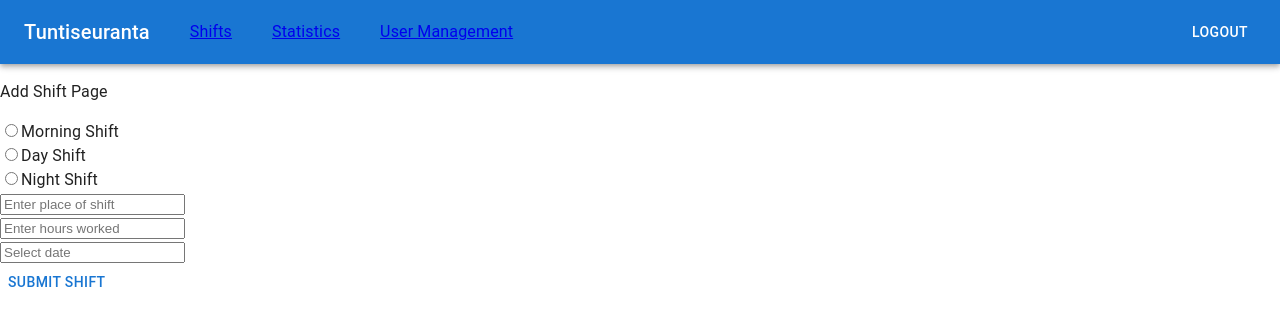
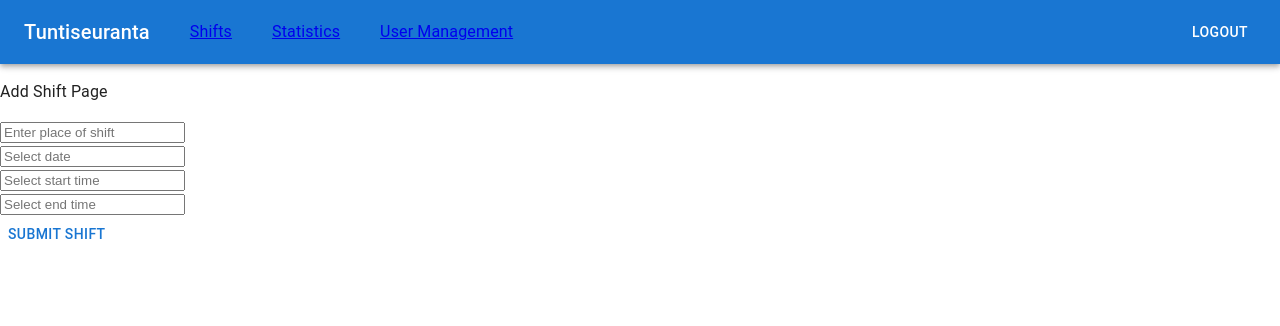
Before and after one commit to Tuntiprojekti/Tuntiseurantaprojekti, a React (Vite) app in the folder Tuntiseuranta/: page /#/ in a window 1280 px wide. Shown: the top 326 px of the page. Built offline with nearby package versions, Linux system fonts and the light colour scheme; no server answers; sample sign-in values are in the browser's storage.

Commit message:
Update AddShift.jsx
Radiobuttons (morning, day, evening)
replaced with start and endtime. Updated firestore db to match the changes.

```diff
--- a/Tuntiseuranta/src/Pages/AddShift.jsx
+++ b/Tuntiseuranta/src/Pages/AddShift.jsx
@@ -8,34 +8,26 @@ import { Button } from "@mui/material";
 import { useAuth } from '../context/AuthContext';
 
 const AddShift = () => {
-    const [shift, setShift] = useState('');
     const [place, setPlace] = useState('');
-    const [hoursWorked, setHoursWorked] = useState('');
+    const [startTime, setStartTime] = useState(null);
+    const [endTime, setEndTime] = useState(null);
     const [date, setDate] = useState(null); // Datepicker state variable
     const baseSalaryPerHour = 10; // Base salary per hour
     const { currentUser } = useAuth();
-
-    const handleShiftChange = (event) => {
-        setShift(event.target.value);
-    };
 
     const handlePlaceChange = (event) => {
         setPlace(event.target.value);
     };
 
-    const handleHoursWorkedChange = (event) => {
-        setHoursWorked(event.target.value);
+    const calculateHoursWorked = () => {
+        if (!startTime || !endTime) return 0;
+        const diff = endTime - startTime; // difference in milliseconds
+        return diff / (1000 * 60 * 60); // convert to hours
     };
 
     const calculateDailySalary = () => {
-        if (!hoursWorked) {
-            return 0;
-        }
-        let multiplier = 1;
-        if (shift === 'night') {
-            multiplier = 2;
-        }
-        return baseSalaryPerHour * hoursWorked * multiplier;
+        const hoursWorked = calculateHoursWorked();
+        return baseSalaryPerHour * hoursWorked;
     };
 
     const handleSubmit = async () => {
@@ -44,20 +36,23 @@ const AddShift = () => {
             return;
         }
 
+        const hoursWorked = calculateHoursWorked();
+
         try {
             await addDoc(collection(db, "Shifts"), {
-                shift: shift,
+                startTime: startTime.toLocaleTimeString('fi-FI'),
+                endTime: endTime.toLocaleTimeString('fi-FI'),
                 place: place,
-                hoursWorked: Number(hoursWorked),
+                hoursWorked: hoursWorked,
                 date: date,
                 salary: calculateDailySalary(),
                 userId: currentUser.uid // Store the user ID
             });
             alert("Shift added successfully!");
             // Reset the form
-            setShift('');
             setPlace('');
-            setHoursWorked('');
+            setStartTime(null);
+            setEndTime(null);
             setDate(null);
         } catch (err) {
             console.error("Error adding document: ", err);
@@ -69,51 +64,10 @@ const AddShift = () => {
             <p>Add Shift Page</p>
             <div>
                 <input
-                    type="radio"
-                    id="morning"
-                    name="shift"
-                    value="morning"
-                    checked={shift === 'morning'}
-                    onChange={handleShiftChange}
-                />
-                <label htmlFor="morning">Morning Shift</label>
-            </div>
-            <div>
-                <input
-                    type="radio"
-                    id="day"
-                    name="shift"
-                    value="day"
-                    checked={shift === 'day'}
-                    onChange={handleShiftChange}
-                />
-                <label htmlFor="day">Day Shift</label>
-            </div>
-            <div>
-                <input
-                    type="radio"
-                    id="night"
-                    name="shift"
-                    value="night"
-                    checked={shift === 'night'}
-                    onChange={handleShiftChange}
-                />
-                <label htmlFor="night">Night Shift</label>
-            </div>
-            <div>
-                <input
                     type="text"
                     placeholder="Enter place of shift"
                     value={place}
                     onChange={handlePlaceChange}
-                />
-            </div>
-            <div>
-                <input
-                    type="number"
-                    placeholder="Enter hours worked"
-                    value={hoursWorked}
-                    onChange={handleHoursWorkedChange}
                 />
             </div>
             <div>
@@ -126,9 +80,34 @@ const AddShift = () => {
                 />
             </div>
             <div>
+                <DatePicker
+                    selected={startTime}
+                    onChange={(time) => setStartTime(time)}
+                    showTimeSelect
+                    showTimeSelectOnly
+                    timeIntervals={15}
+                    timeCaption="Start Time"
+                    dateFormat="HH:mm"
+                    placeholderText="Select start time"
+                    locale={fi}
+                />
+            </div>
+            <div>
+                <DatePicker
+                    selected={endTime}
+                    onChange={(time) => setEndTime(time)}
+                    showTimeSelect
+                    showTimeSelectOnly
+                    timeIntervals={15}
+                    timeCaption="End Time"
+                    dateFormat="HH:mm"
+                    placeholderText="Select end time"
+                    locale={fi}
+                />
+            </div>
+            <div>
                 <Button onClick={handleSubmit}>Submit Shift</Button>
             </div>
-
         </div>
     );
 };
```
